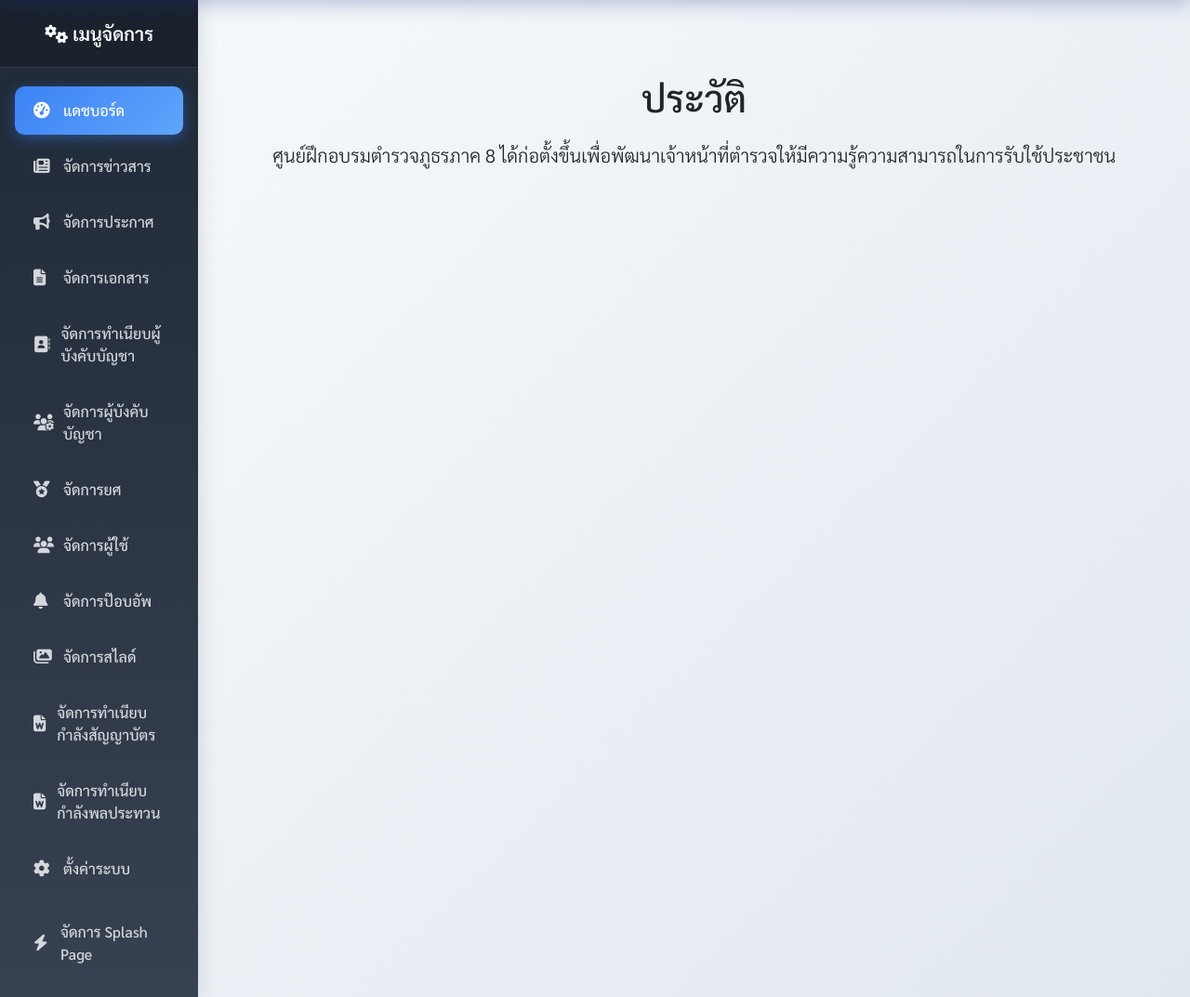
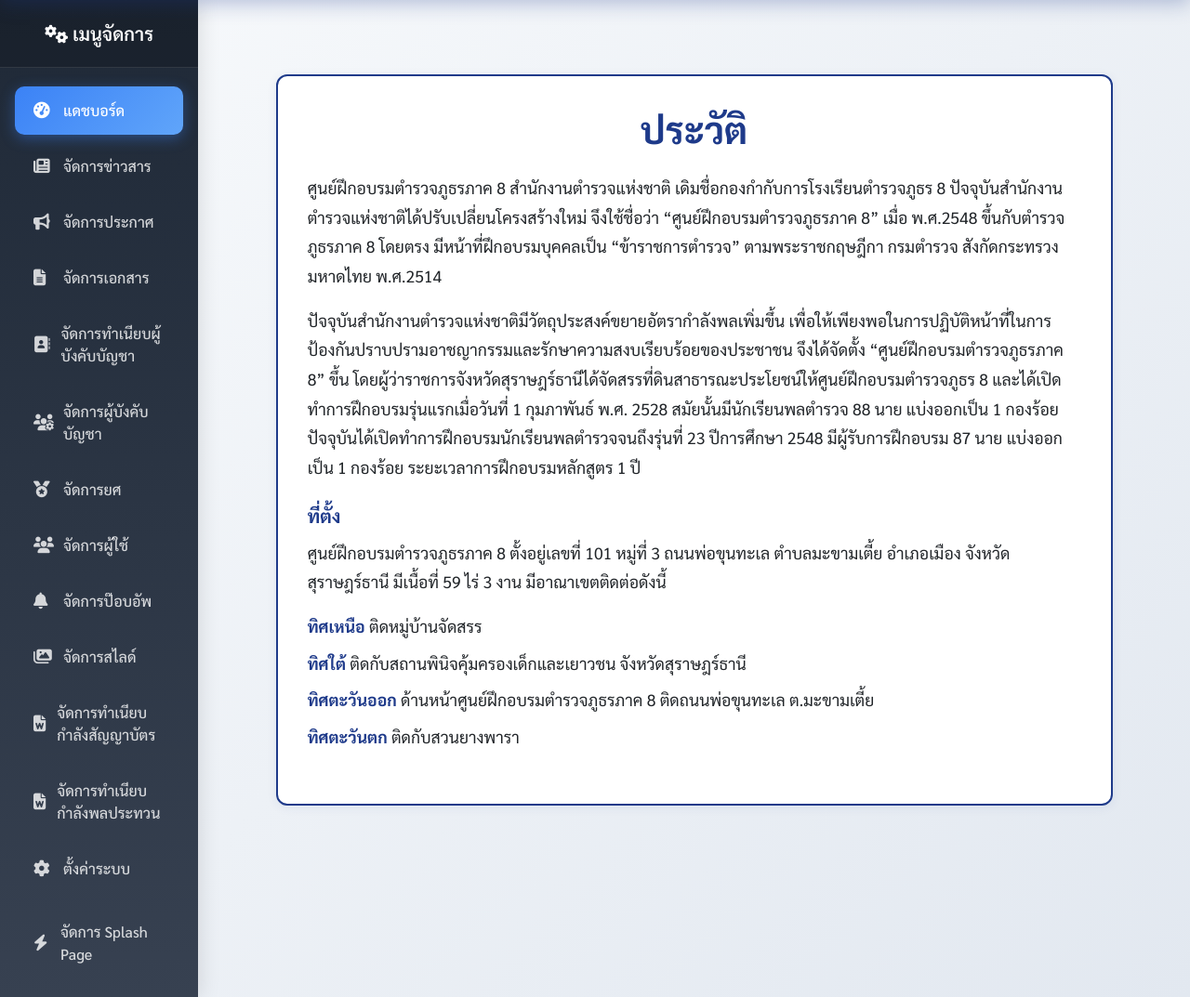
Before and after one commit to Pakkapol1/police-training-center, a PHP site: template src/views/main/history.php in a window 1280 px wide. Shown: the part 72-1145 px from the top of the page at 93% size. Run offline with PHP 8.4, Linux system fonts and the light colour scheme; the template is opened without the code that fills it, so the values that code supplies are empty; data comes from the database, SQL or seed files in the repository; some libraries are stand-ins or nearby versions.

Commit message:
feat: add detailed history page

```diff
--- a/src/views/main/history.php
+++ b/src/views/main/history.php
@@ -1,9 +1,82 @@
 <?php
 $title = 'ประวัติ - ศูนย์ฝึกอบรมตำรวจภูธรภาค 8';
 ?>
+
+<style>
+.history-bg {
+    background: #fff;
+    border: 2px solid #1e3a8a;
+    border-radius: 12px;
+    box-shadow: 0 2px 12px rgba(30,58,138,0.07);
+    padding: 2rem;
+    max-width: 900px;
+    margin: 0 auto;
+    line-height: 1.8;
+    font-size: 1.1rem;
+}
+
+.history-bg h1 {
+    font-weight: 700;
+    color: #1e3a8a;
+    text-align: center;
+    margin-bottom: 1.5rem;
+}
+
+.history-section {
+    margin-bottom: 1.5rem;
+}
+
+.history-section h2 {
+    font-size: 1.25rem;
+    color: #1e3a8a;
+    font-weight: 700;
+    margin-bottom: 0.75rem;
+}
+
+.history-section ul {
+    list-style: none;
+    padding-left: 0;
+}
+
+.history-section ul li {
+    margin-bottom: 0.5rem;
+}
+
+.history-section ul li strong {
+    color: #1e3a8a;
+}
+
+@media (max-width: 600px) {
+    .history-bg {
+        padding: 1rem;
+    }
+}
+</style>
+
 <div class="container py-5">
-    <h1 class="text-center mb-4">ประวัติ</h1>
-    <p class="lead text-center">
-        ศูนย์ฝึกอบรมตำรวจภูธรภาค 8 ได้ก่อตั้งขึ้นเพื่อพัฒนาเจ้าหน้าที่ตำรวจให้มีความรู้ความสามารถในการรับใช้ประชาชน
-    </p>
+    <div class="history-bg">
+        <h1>ประวัติ</h1>
+
+        <div class="history-section">
+            <p>
+                ศูนย์ฝึกอบรมตำรวจภูธรภาค 8 สำนักงานตำรวจแห่งชาติ เดิมชื่อกองกำกับการโรงเรียนตำรวจภูธร 8 ปัจจุบันสำนักงานตำรวจแห่งชาติได้ปรับเปลี่ยนโครงสร้างใหม่ จึงใช้ชื่อว่า “ศูนย์ฝึกอบรมตำรวจภูธรภาค 8” เมื่อ พ.ศ.2548 ขึ้นกับตำรวจภูธรภาค 8 โดยตรง มีหน้าที่ฝึกอบรมบุคคลเป็น “ข้าราชการตำรวจ” ตามพระราชกฤษฎีกา กรมตำรวจ สังกัดกระทรวงมหาดไทย พ.ศ.2514
+            </p>
+            <p>
+                ปัจจุบันสำนักงานตำรวจแห่งชาติมีวัตถุประสงค์ขยายอัตรากำลังพลเพิ่มขึ้น เพื่อให้เพียงพอในการปฏิบัติหน้าที่ในการป้องกันปราบปรามอาชญากรรมและรักษาความสงบเรียบร้อยของประชาชน จึงได้จัดตั้ง “ศูนย์ฝึกอบรมตำรวจภูธรภาค 8” ขึ้น โดยผู้ว่าราชการจังหวัดสุราษฎร์ธานีได้จัดสรรที่ดินสาธารณะประโยชน์ให้ศูนย์ฝึกอบรมตำรวจภูธร 8 และได้เปิดทำการฝึกอบรมรุ่นแรกเมื่อวันที่ 1 กุมภาพันธ์ พ.ศ. 2528 สมัยนั้นมีนักเรียนพลตำรวจ 88 นาย แบ่งออกเป็น 1 กองร้อย ปัจจุบันได้เปิดทำการฝึกอบรมนักเรียนพลตำรวจจนถึงรุ่นที่ 23 ปีการศึกษา 2548 มีผู้รับการฝึกอบรม 87 นาย แบ่งออกเป็น 1 กองร้อย ระยะเวลาการฝึกอบรมหลักสูตร 1 ปี
+            </p>
+        </div>
+
+        <div class="history-section">
+            <h2>ที่ตั้ง</h2>
+            <p>
+                ศูนย์ฝึกอบรมตำรวจภูธรภาค 8 ตั้งอยู่เลขที่ 101 หมู่ที่ 3 ถนนพ่อขุนทะเล ตำบลมะขามเตี้ย อำเภอเมือง จังหวัดสุราษฎร์ธานี มีเนื้อที่ 59 ไร่ 3 งาน มีอาณาเขตติดต่อดังนี้
+            </p>
+            <ul>
+                <li><strong>ทิศเหนือ</strong> ติดหมู่บ้านจัดสรร</li>
+                <li><strong>ทิศใต้</strong> ติดกับสถานพินิจคุ้มครองเด็กและเยาวชน จังหวัดสุราษฎร์ธานี</li>
+                <li><strong>ทิศตะวันออก</strong> ด้านหน้าศูนย์ฝึกอบรมตำรวจภูธรภาค 8 ติดถนนพ่อขุนทะเล ต.มะขามเตี้ย</li>
+                <li><strong>ทิศตะวันตก</strong> ติดกับสวนยางพารา</li>
+            </ul>
+        </div>
+    </div>
 </div>
```
